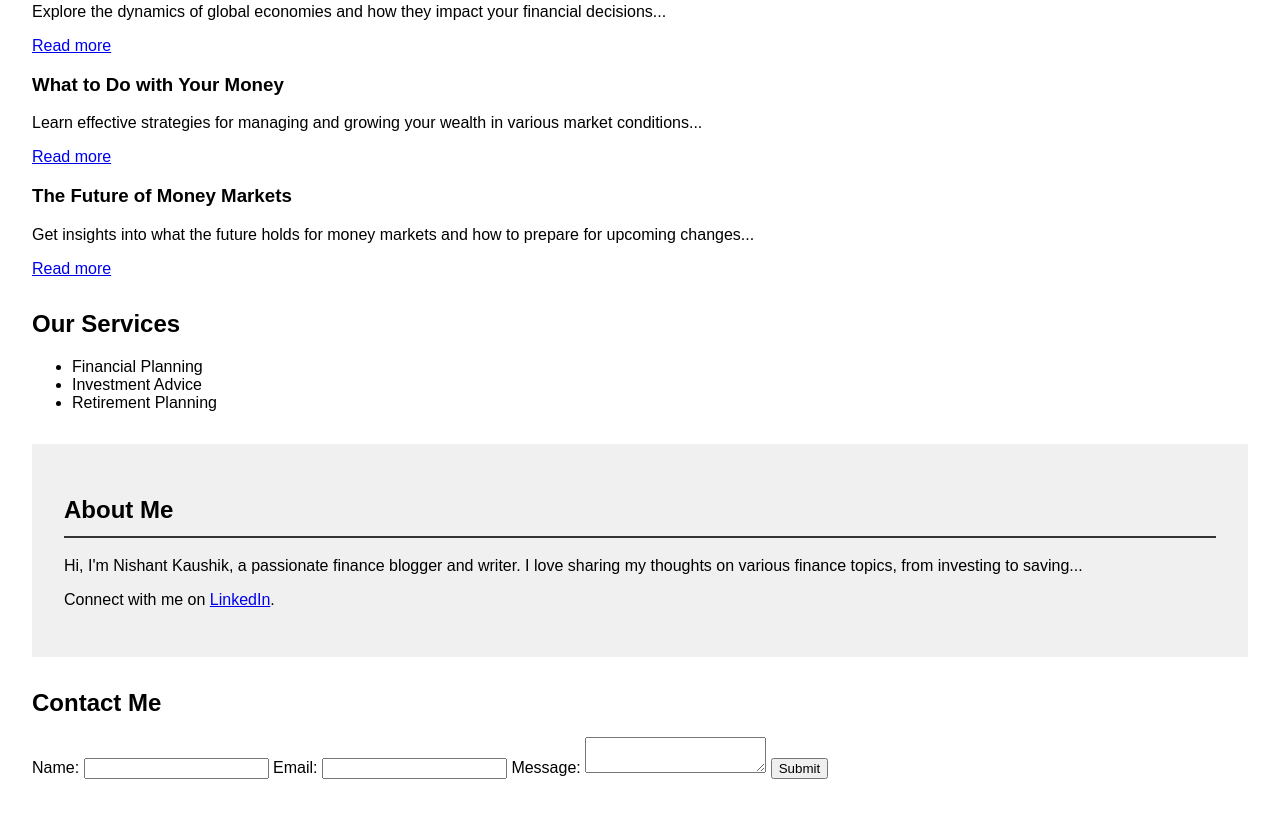
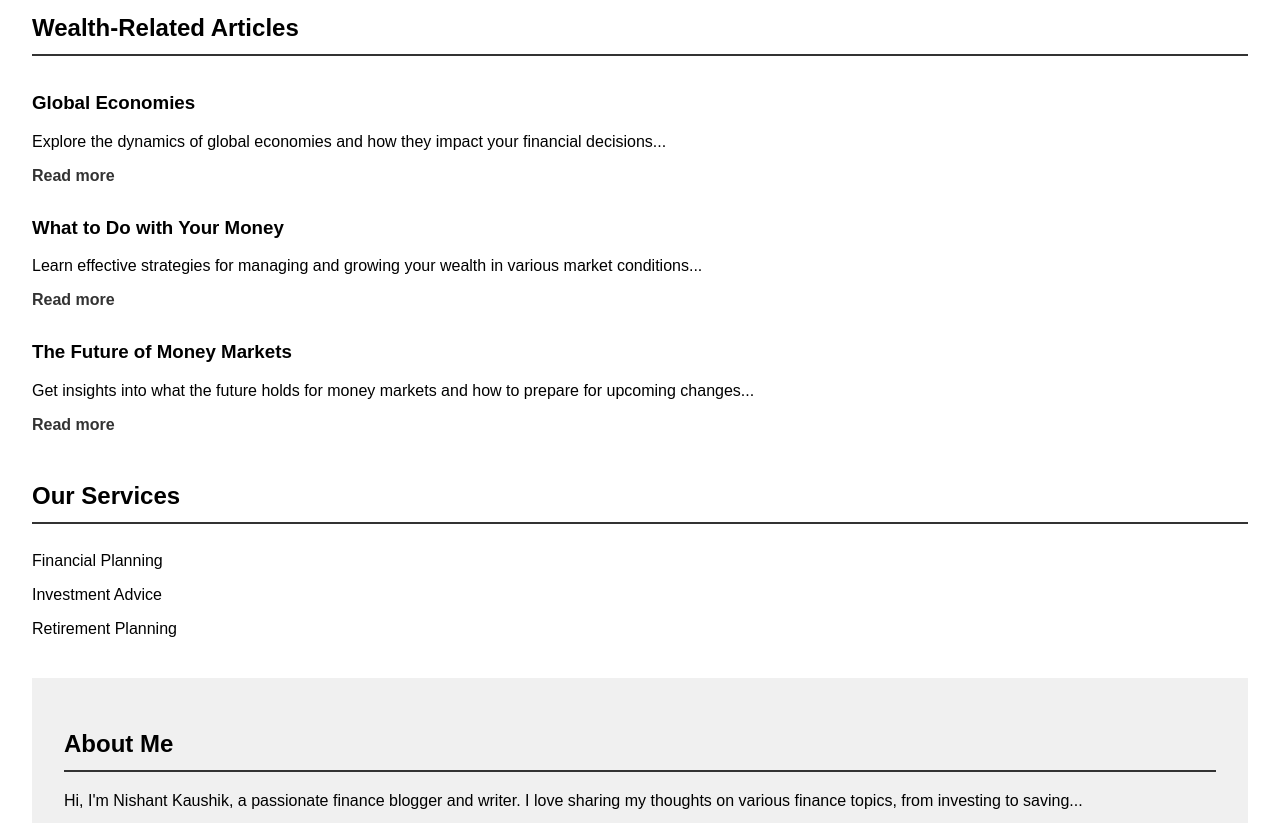
Before and after one commit to ManisulaT/wealthinsights.github.io, a plain HTML site: page index.html in a window 1280 px wide. Shown: the part 892-1715 px from the top of the page. Drawn offline with Linux system fonts and the light colour scheme.

Commit message:
Update styles.css

```diff
--- a/styles.css
+++ b/styles.css
@@ -35,25 +35,31 @@ section {
     margin: 2em 0;
 }
 
+#home {
+    text-align: center;
+    background-color: #eef;
+    padding: 2em;
+}
+
 #featured {
     background-color: #f9f9f9;
     padding: 2em;
 }
 
-#featured h2, #recent-posts h2, #about h2 {
+#featured h2, #recent-posts h2, #wealth-articles h2, #services h2, #about h2, #contact h2 {
     border-bottom: 2px solid #333;
     padding-bottom: 0.5em;
 }
 
-#featured article {
+#featured article, #wealth-articles article {
     padding: 1em 0;
 }
 
-#featured article h3 {
+#featured article h3, #wealth-articles article h3 {
     margin-top: 0;
 }
 
-#featured article a {
+#featured article a, #wealth-articles article a {
     color: #333;
     text-decoration: none;
     font-weight: bold;
@@ -73,9 +79,47 @@ section {
     text-decoration: none;
 }
 
+#services ul {
+    list-style: none;
+    padding: 0;
+}
+
+#services ul li {
+    padding: 0.5em 0;
+}
+
 #about {
     background-color: #f0f0f0;
     padding: 2em;
+}
+
+#contact {
+    background-color: #eef;
+    padding: 2em;
+}
+
+#contact form {
+    display: flex;
+    flex-direction: column;
+}
+
+#contact form label {
+    margin: 0.5em 0 0.2em;
+}
+
+#contact form input, #contact form textarea {
+    padding: 0.5em;
+    margin-bottom: 1em;
+    border: 1px solid #ccc;
+    border-radius: 4px;
+}
+
+#contact form input[type="submit"] {
+    background-color: #333;
+    color: white;
+    border: none;
+    padding: 1em;
+    cursor: pointer;
 }
 
 footer {
```
